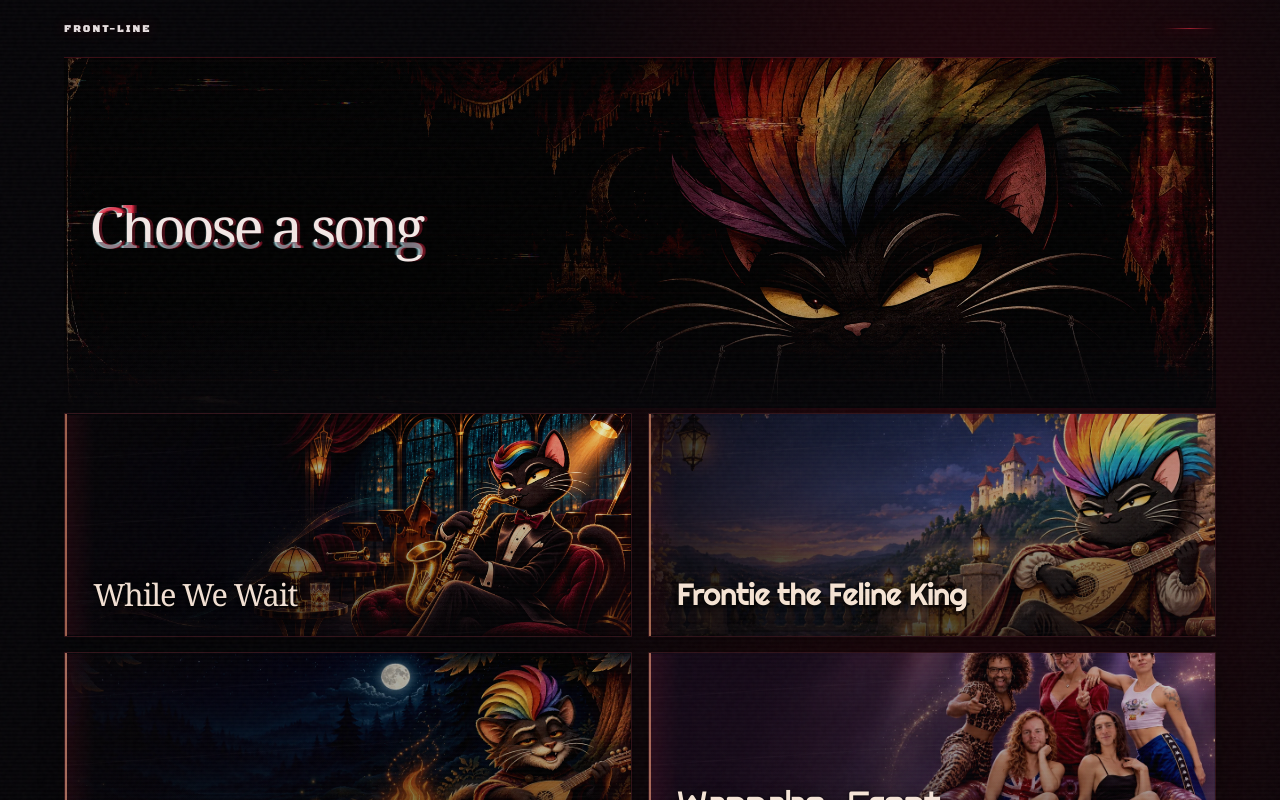
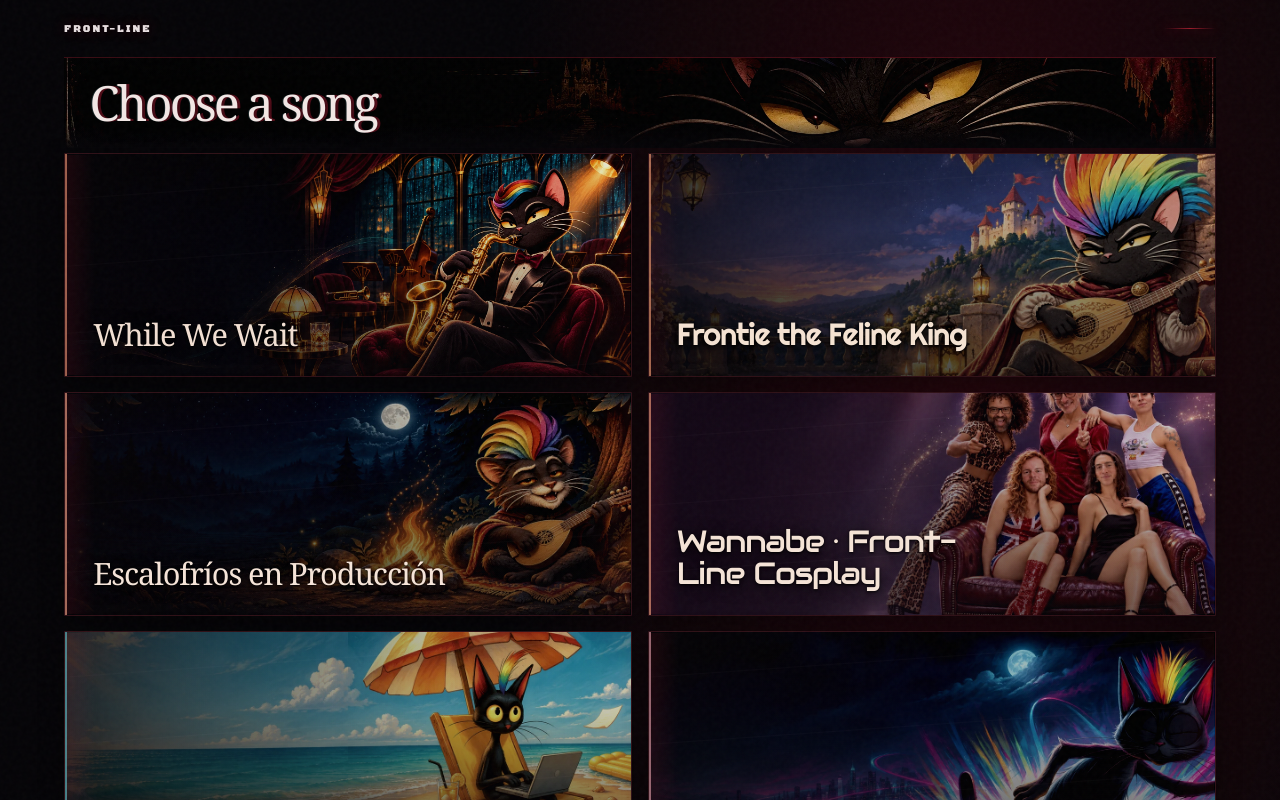
Before and after one commit to jjlmoya/frontie-meetings, a Next.js app: page / in a window 1280 px wide. Shown: the top 800 px of the page. Built offline with nearby package versions, Linux system fonts and the light colour scheme.

Commit message:
Refine song selector and Jazz layout

```diff
--- a/src/components/JazzExperience.module.css
+++ b/src/components/JazzExperience.module.css
@@ -36,10 +36,10 @@
 .performer {
   position: absolute;
   z-index: 0;
-  right: -24vw;
-  bottom: -1.5vh;
+  right: clamp(24px, 3.5vw, 106px);
+  bottom: -5vh;
   width: auto;
-  height: 92vh;
+  height: 90vh;
   max-height: 1100px;
   object-fit: contain;
   pointer-events: none;
--- a/src/components/SongSelector.module.css
+++ b/src/components/SongSelector.module.css
@@ -11,19 +11,12 @@
   font-family: Arial, Helvetica, sans-serif;
 }
 
-.page::before,
 .page::after {
   position: fixed;
   z-index: 10;
   inset: 0;
   pointer-events: none;
   content: '';
-}
-
-.page::before {
-  opacity: .27;
-  background: repeating-linear-gradient(0deg, transparent 0 2px, rgba(244, 223, 226, .075) 3px, transparent 4px);
-  mix-blend-mode: screen;
 }
 
 .page::after {
@@ -65,9 +58,9 @@
   position: relative;
   z-index: 4;
   display: flex;
-  height: clamp(224px, 28vw, 350px);
+  height: clamp(88px, 7vw, 118px);
   align-items: center;
-  overflow: visible;
+  overflow: hidden;
   isolation: isolate;
 }
 
@@ -82,50 +75,15 @@
   pointer-events: none;
 }
 
-.hero::after {
-  position: absolute;
-  z-index: 2;
-  inset: 0;
-  background: repeating-linear-gradient(0deg, transparent 0 27px, rgba(215, 28, 45, .08) 28px, transparent 29px);
-  content: '';
-  opacity: .38;
-  mix-blend-mode: screen;
-  pointer-events: none;
-}
-
 .heading {
   position: relative;
   z-index: 3;
-  width: 55%;
-  margin: -12px 0 0 clamp(7px, 2vw, 28px);
+  width: 48%;
+  margin: 0 0 0 clamp(7px, 2vw, 28px);
   color: #f2e7e5;
-  font: 400 clamp(32px, 4.4vw, 60px)/.98 Georgia, 'Times New Roman', serif;
+  font: 400 clamp(29px, 3.8vw, 52px)/.98 Georgia, 'Times New Roman', serif;
   letter-spacing: -.06em;
   text-shadow: 0 2px 18px #000, 3px 0 rgba(188, 31, 57, .52), -1px 0 rgba(111, 185, 190, .24);
-  animation: title-watch 7s steps(1, end) infinite;
-}
-
-.heading::before,
-.heading::after {
-  position: absolute;
-  inset: 0;
-  overflow: hidden;
-  content: attr(data-text);
-  pointer-events: none;
-}
-
-.heading::before {
-  color: rgba(255, 42, 70, .65);
-  transform: translateX(1.5px);
-  clip-path: inset(0 0 76% 0);
-  animation: title-tear 4.5s steps(1, end) infinite;
-}
-
-.heading::after {
-  color: rgba(112, 183, 194, .35);
-  transform: translateX(-1px);
-  clip-path: inset(79% 0 0 0);
-  animation: title-tear 6s steps(1, end) infinite reverse;
 }
 
 .heroArtwork {
@@ -133,10 +91,9 @@
   z-index: 0;
   inset: 0;
   object-fit: cover;
-  object-position: center 47%;
+  object-position: center 68%;
   filter: saturate(.83) contrast(1.12) brightness(.86);
   pointer-events: none;
-  animation: haunted-frame 9s steps(1, end) infinite;
 }
 
 .grid {
@@ -305,23 +262,6 @@
   opacity: .6;
 }
 
-@keyframes title-watch {
-  0%, 91%, 93%, 100% { opacity: 1; }
-  92% { opacity: .79; }
-  94% { opacity: .94; }
-}
-
-@keyframes title-tear {
-  0%, 82%, 84%, 100% { translate: 0; }
-  83% { translate: 4px -1px; }
-}
-
-@keyframes haunted-frame {
-  0%, 94%, 97%, 100% { transform: translate(0, 0); filter: saturate(.83) contrast(1.12) brightness(.86); }
-  95% { transform: translate(2px, -1px); filter: saturate(1.15) contrast(1.3) brightness(.98); }
-  96% { transform: translate(-3px, 1px); filter: saturate(.66) contrast(1.4) brightness(.72); }
-}
-
 @media (min-width: 1550px) {
   .grid { gap: 16px; }
   .art { aspect-ratio: 2.7 / 1; }
@@ -330,9 +270,9 @@
 @media (max-width: 720px) {
   .page { padding: 0 14px 25px; }
   .header { min-height: 52px; }
-  .hero { height: 205px; }
-  .heroArtwork { object-position: 69% center; }
-  .heading { width: 62%; margin-left: 4px; font-size: clamp(29px, 6.8vw, 42px); }
+  .hero { height: 96px; }
+  .heroArtwork { object-position: center 68%; }
+  .heading { width: 54%; margin-left: 4px; font-size: clamp(27px, 6vw, 37px); }
   .grid { grid-template-columns: 1fr; gap: 10px; margin-top: 6px; }
   .art { aspect-ratio: 2.3 / 1; }
   .songName { right: 28%; bottom: 17px; left: 16px; font-size: clamp(22px, 5.8vw, 31px); }
@@ -344,5 +284,5 @@
 }
 
 @media (prefers-reduced-motion: reduce) {
-  .heading, .heading::before, .heading::after, .heroArtwork, .card, .coverImage { animation: none; transition: none; }
+  .heroArtwork, .card, .coverImage { animation: none; transition: none; }
 }
--- a/src/components/SongSelector.tsx
+++ b/src/components/SongSelector.tsx
@@ -32,14 +32,15 @@ export function SongSelector() {
       </header>
 
       <section className={styles.hero}>
-        <h1 className={styles.heading} data-text="Choose a song">Choose a song</h1>
+        <h1 className={styles.heading}>Choose a song</h1>
         <Image
           className={styles.heroArtwork}
-          src="/assets/covers-art/frontie-creepypasta.webp"
+          src="/assets/covers-art/frontie-creepypasta-blink-only.webp"
           alt=""
           fill
           sizes="(max-width: 720px) 100vw, min(100vw, 1380px)"
           priority
+          unoptimized
           aria-hidden="true"
         />
       </section>
```
Also changed, not shown: public/assets/covers-art/frontie-creepypasta-blink-only.webp (added).
